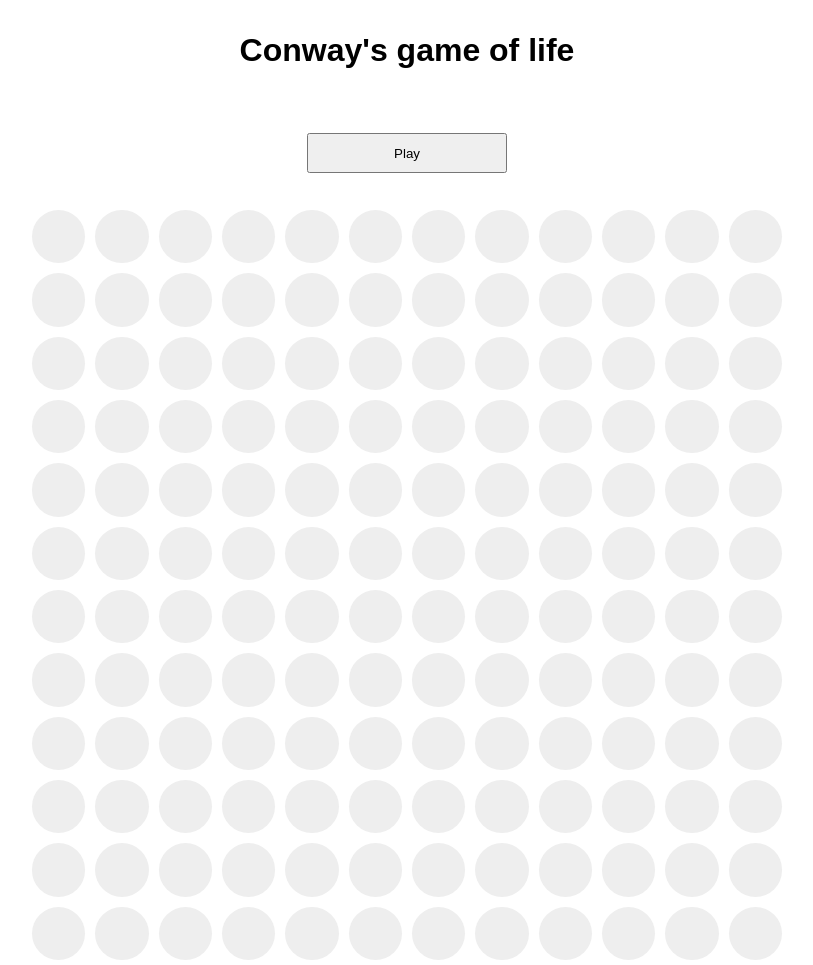
After one commit to phareim/game-of-life, a PHP site: page /index.php in a window 1280 px wide. The commit adds this page. Shown: the whole page, without its empty margins (233-1046 px from the left). Run offline with PHP 8.4, Linux system fonts and the light colour scheme.

Commit message:
added php-include

```diff
--- a/index.html
+++ b/game-of-life.html
@@ -8,17 +8,12 @@
 <body>
 <h1>Conway's game of life</h1>
 <div class="controls">
-    <button class="clear">
-        Clear
-    </button>
-    <button class="next">
+    <!--<button class="clear">-->
+        <!--Clear-->
+    <!--</button>-->
+    <button class="play">
         Play
     </button>
-
-    <label for="autoPlay">
-        <input type="checkbox" id="autoPlay" checked />
-        Auto play
-    </label>
 </div>
 <table id="grid">
 
--- /dev/null
+++ b/index.php
@@ -0,0 +1 @@
+<?php include 'game-of-life.html'; ?>
--- a/js/life.js
+++ b/js/life.js
@@ -16,7 +16,7 @@ function $(selector,container){
     };
 
     _.prototype = {
-        next: function(){
+        play: function(){
             this.prevBoard = cloneArray(this.board);
 
             for(var y=0; y<this.height;y++){
@@ -80,11 +80,10 @@ function $(selector,container){
 })();
 
 (function(){
-    var _ = self.LifeView = function(table,size,autoplay){
+    var _ = self.LifeView = function(table,size){
         this.grid = table;
         this.size = size;
         this.started = false;
-        this.autoplay = autoplay;
 
         this.createGrid();
     };
@@ -118,6 +117,10 @@ function $(selector,container){
                 }
             });
 
+            this.grid.addEventListener('keyup',function(evt){
+
+            });
+
             this.grid.appendChild(fragment);
         },
         get boardArray(){
@@ -135,12 +138,12 @@ function $(selector,container){
 
             this.createGrid();
         },
-        next : function(){
+        play : function(){
             var me = this;
             if(!this.started || this.game){
                 this.setUpGame();
             }
-            this.game.next();
+            this.game.play();
 
 
 
@@ -152,36 +155,19 @@ function $(selector,container){
                 }
             }
 
-            if (this.autoplay){
             setTimeout(function(){
-                    me.next();
+                me.play();
             },1000);
-            }
+
         }
     };
 
 })();
 
-
-var buttons = {
-    next : $('button.next'),
-    clear : $('button.clear'),
-    autoPlay : $('#autoPlay')
-};
-
-var lifeView = new LifeView(document.getElementById('grid'),12,buttons.autoPlay.checked);
+var lifeView = new LifeView(document.getElementById('grid'),12);
 
 
-$('button.next').addEventListener('click',function(event){
-    lifeView.next();
+$('button.play').addEventListener('click',function(event){
+    lifeView.play();
+
 });
-
-$('button.clear').addEventListener('click',function(event){
-    lifeView.clear();
-});
-
-$('#autoPlay').addEventListener('change',function(event){
-    buttons.next.textContent = this.checked? 'Start':'Next';
-
-    lifeView.autoplay = this.checked;
-});
--- a/style/main.css
+++ b/style/main.css
@@ -4,7 +4,9 @@
 }
 
 body{
-
+    min-width: 300px;
+    max-width: 800px;
+    margin: auto;
     text-align: center;
     font-family: sans-serif;
 }
@@ -35,18 +37,31 @@ td{
     display: block;
     width: 4em;
     height: 4em;
+    margin: 5px;
+    background-color:#eeeeee;
 
-    background-color: #eeeeee;
 
     border-radius: 90px;
 }
 
-#grid input[type="checkbox"]:checked{
-    background-color: forestgreen;
-    box-shadow: 0 0 0 99px forestgreen inset;
+#grid input:focus {
+    outline: 0;
+}
+
+#grid input[type="checkbox"]:checked {
+    background-color: #0d3349;
+}
+
+.controls {
+
+    padding: 2em;
 }
 
 button{
     width: 15em;
     height: 3em;
 }
+
+.white{
+    background: white;
+}
```
Lines whose indentation alone changed are shown as unchanged.
